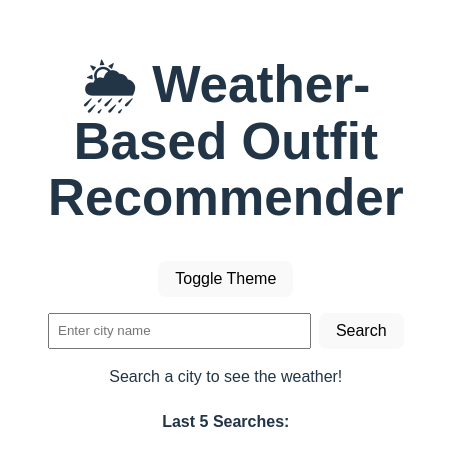
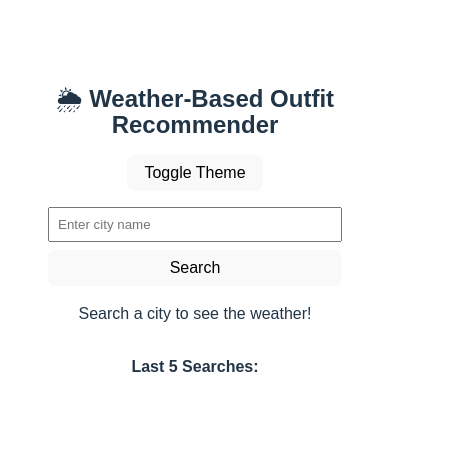
Before and after one commit to Sharmiaimingsky/harphil, a React (Vite) app in the folder weather-outfit-recommender/: page / in a window 390 px wide. Shown: the part 183-648 px from the top of the page, 452 px wide, since content can reach past the window. Built offline with nearby package versions, Linux system fonts and the light colour scheme.

Commit message:
adding media responsiveness

```diff
--- a/weather-outfit-recommender/src/App.css
+++ b/weather-outfit-recommender/src/App.css
@@ -144,3 +144,19 @@ button {
   color: #0077cc;
   margin-top: 0.25rem;
 }
+@media (max-width: 600px) {
+
+  .search-bar {
+    flex-direction: column;
+  }
+  .weather-card {
+    width: 100%;
+    margin-bottom: 1rem;
+  }
+    .history {
+    padding: 0.5rem;
+  }
+}
+h1 {
+  font-size: clamp(1.5rem, 4vw, 2.5rem);
+}
```
